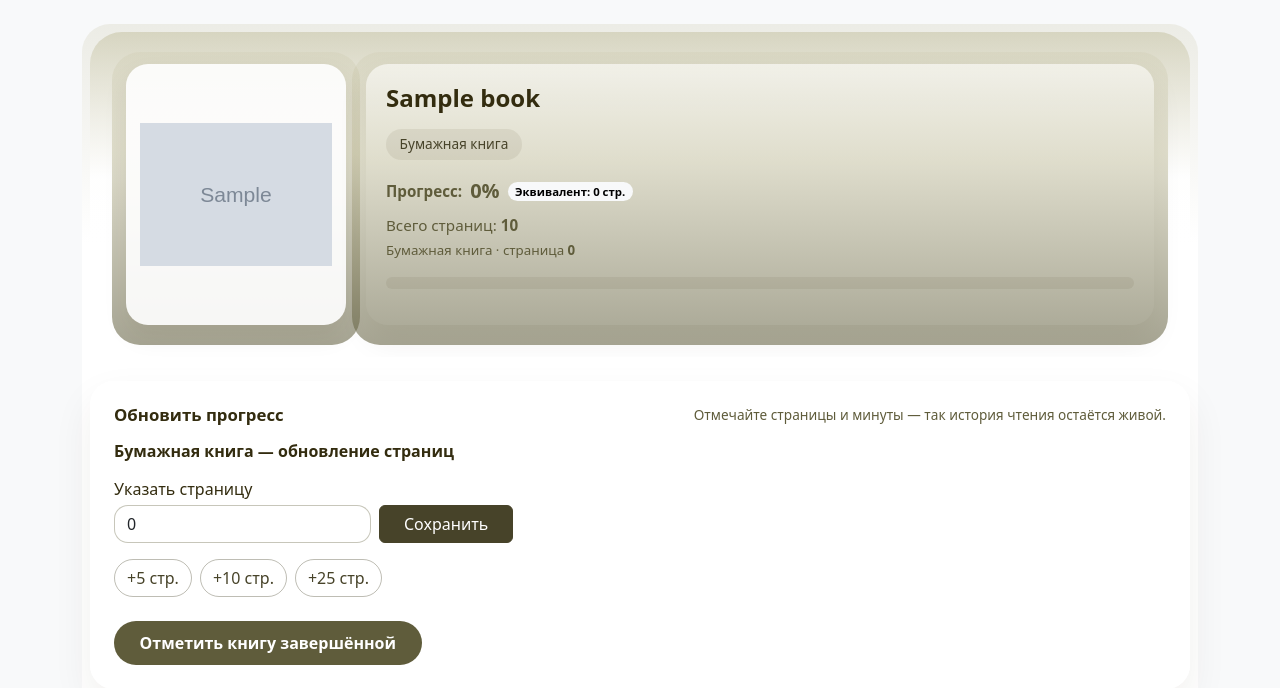
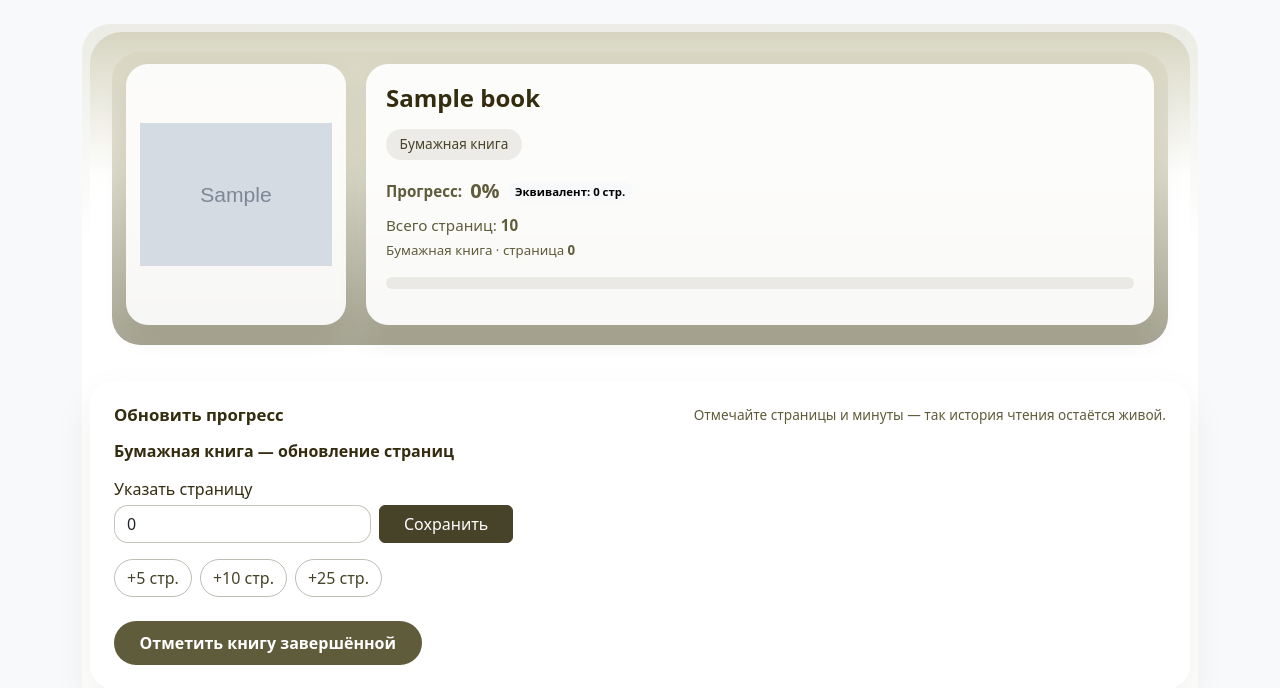
Before and after one commit to OlgaKuznetsova03/Mybooks_server, a Django app: page /events/reading/book/1/ in a window 1280 px wide; the page is wider, and only the part inside the window is pictured. Shown: the part 81-769 px from the top of that part. Run offline with Django 4.2, Linux system fonts and the light colour scheme; a user stored in the database is signed in; tables that the repository leaves empty hold one stand-in row (values such as "Sample post"); grey boxes marked "Sample" are stand-in pictures; data that the repository does not hold is empty.

Commit message:
процесс чтения7

```diff
--- a/templates/reading/track.html
+++ b/templates/reading/track.html
@@ -46,6 +46,19 @@
     align-items: stretch;
   }
 
+  .reading-progress-hero::before {
+    content: "";
+    position: absolute;
+    inset: -12px -14px -20px -14px;
+    border-radius: 28px;
+    background: linear-gradient(180deg,
+        rgba(188, 184, 147, 0.15) 0%,
+        rgba(188, 184, 147, 0.45) 35%,
+        rgba(95, 92, 59, 0.55) 100%);
+    z-index: -1;
+    pointer-events: none;
+  }
+
   .reading-progress-hero__cover {
     position: relative;
     border-radius: 22px;
@@ -65,18 +78,6 @@
     border-radius: inherit;
     background: rgba(255, 255, 255, 0.9);
     z-index: 0;
-  }
-
-  .reading-progress-hero__cover::after {
-    content: "";
-    position: absolute;
-    inset: -12px -14px -20px -14px;
-    border-radius: 28px;
-    background: linear-gradient(180deg,
-        rgba(188, 184, 147, 0.15) 0%,
-        rgba(188, 184, 147, 0.45) 35%,
-        rgba(95, 92, 59, 0.55) 100%);
-    z-index: -1;
   }
 
   .reading-progress-hero__cover > * {
@@ -109,18 +110,6 @@
     display: flex;
     flex-direction: column;
     z-index: 1;
-  }
-
-  .reading-progress-hero__meta::after {
-    content: "";
-    position: absolute;
-    inset: -12px -14px -20px -14px;
-    border-radius: 28px;
-    background: linear-gradient(180deg,
-        rgba(188, 184, 147, 0.15) 0%,
-        rgba(188, 184, 147, 0.45) 35%,
-        rgba(95, 92, 59, 0.55) 100%);
-    z-index: -1;
   }
 
   .reading-progress-pills {
```
